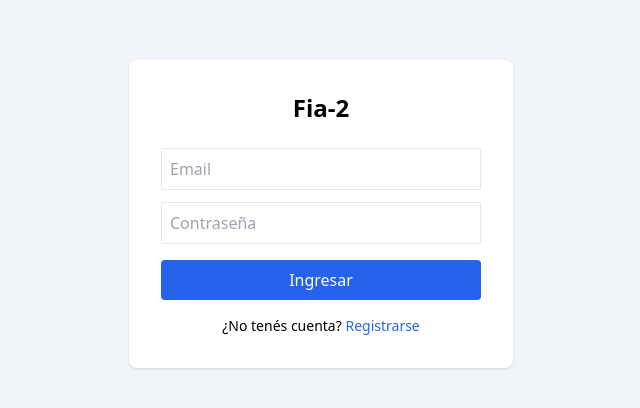
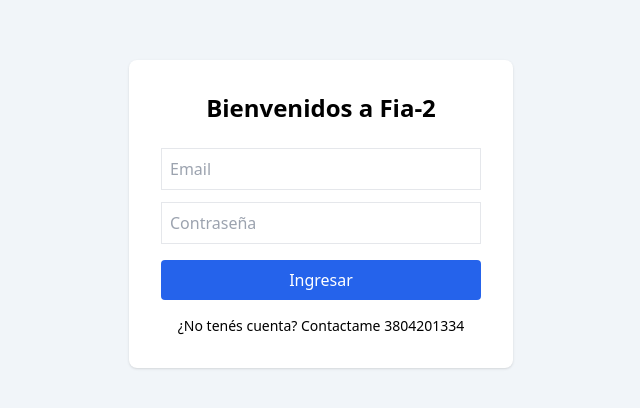
Before and after one commit to chavow5/Fia-2, a React (Vite) app: page /login in a window 1280 px wide. Shown: the part 186-594 px from the top of the page, without its empty margins (319-959 px from the left). Built offline with nearby package versions, Linux system fonts and the light colour scheme; no server answers.

Commit message:
change login

```diff
--- a/src/pages/Login.jsx
+++ b/src/pages/Login.jsx
@@ -23,7 +23,7 @@
   return (
     <div className="min-h-screen flex items-center justify-center bg-slate-100">
       <form onSubmit={handleLogin} className="bg-white p-8 rounded-lg w-96 shadow">
-        <h1 className="text-2xl font-bold mb-6 text-center">Fia-2</h1>
+        <h1 className="text-2xl font-bold mb-6 text-center">Bienvenidos a Fia-2</h1>
 
         {error && <p className="text-red-500 mb-3">{error}</p>}
 
@@ -45,7 +45,7 @@
         </button>
 
         <p className="text-sm mt-4 text-center">
-          ¿No tenés cuenta? <Link className="text-blue-600" to="/register">Registrarse</Link>
+           ¿No tenés cuenta? Contactame 3804201334 {/* <Link className="text-blue-600" to="/register">Registrarse</Link> */}
         </p>
       </form>
     </div>
```
